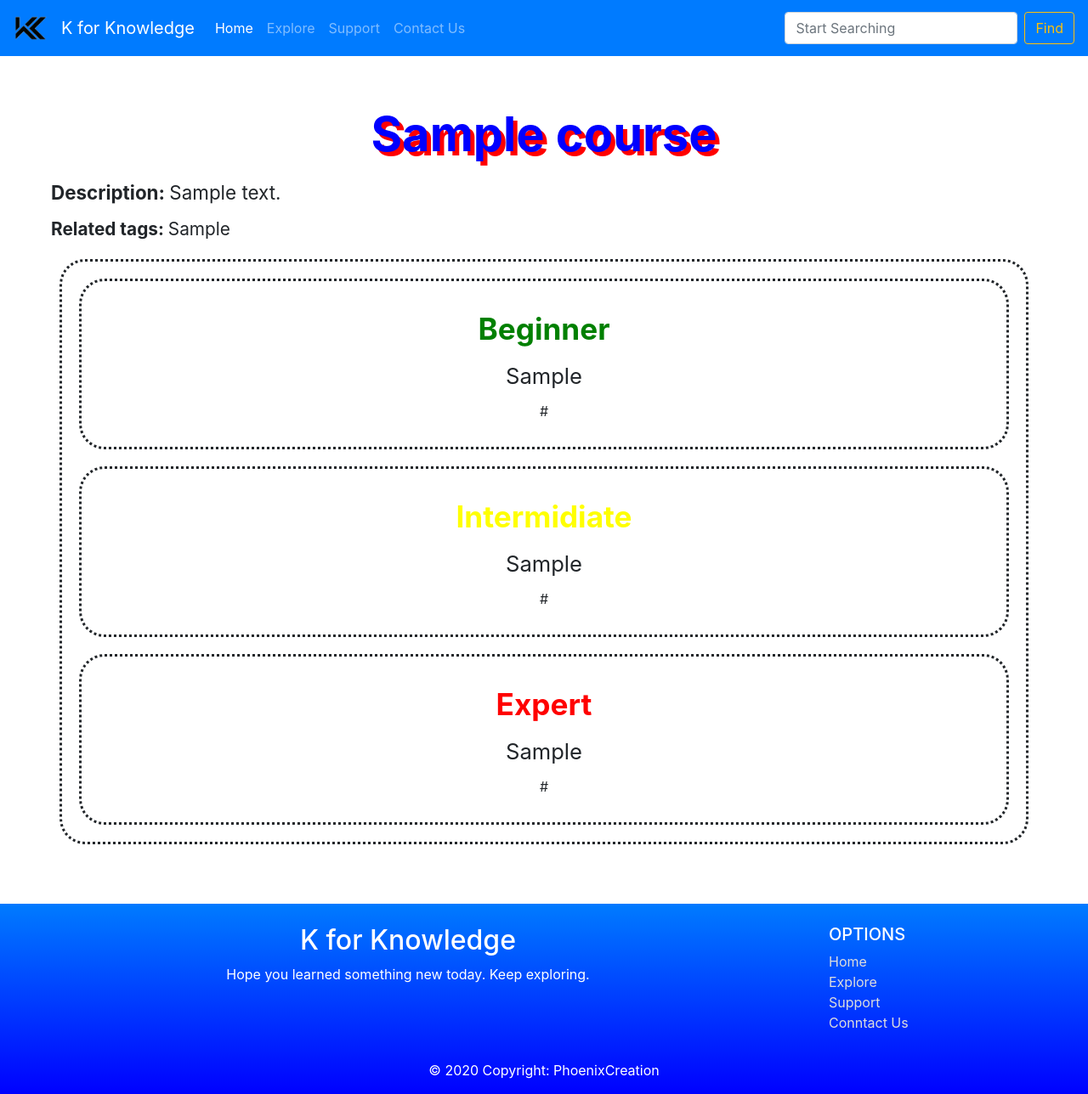
After one commit to PhoenixCreation/kforknowledge, a Django app: page /course/1 in a window 1280 px wide. The commit adds this page. Shown: the whole page at 85% size. Run offline with Django 3.2, Linux system fonts and the light colour scheme; tables that the repository leaves empty hold one stand-in row (values such as "Sample post"); some libraries are stand-ins or nearby versions; some web fonts are replaced.

Commit message:
Added course specific pages

```diff
--- a/gettingstarted/urls.py
+++ b/gettingstarted/urls.py
@@ -9,4 +9,5 @@ urlpatterns = [
     path("admin/", admin.site.urls),
     path("", view.index,name="index"),
     path("explore", view.explore, name="explore"),
+    path("course/<int:id>", view.course, name="course"),
 ]
--- /dev/null
+++ b/knowledgeapp/static/course/css/course.css
@@ -0,0 +1,82 @@
+.course-container{
+  padding: 50px;
+}
+.title{
+  font-size: 3.5rem;
+  text-align: center;
+  font-weight: bold;
+  color: blue;
+  text-shadow: 5px 5px red;
+}
+.description-text{
+  font-weight: bold;
+}
+.description{
+  font-size: 1.4rem;
+  margin: 10px;
+  text-align: justify;
+}
+.tags{
+  font-size: 1.3rem;
+  margin: 10px;
+}
+.levels{
+  border-style: dotted;
+  border-radius: 30px;
+  margin: 20px;
+}
+.level{
+  border-style: dotted;
+  border-radius: 30px;
+  margin: 20px;
+  padding: 30px;
+}
+.level-title{
+  text-align: center;
+  font-size: 2.2rem;
+  font-weight: bold;
+}
+.beginner .level-title{
+  color: green;
+}
+.intermidiate .level-title{
+  color: yellow;
+}
+.expert .level-title{
+  color: red;
+}
+.level-description{
+  font-size: 1.6rem;
+  text-align: center;
+  margin: 10px;
+}
+.level-video{
+  display: grid;
+  align-items: center;
+}
+.video-container{
+  align-self: center;
+  margin-right: auto;
+  margin-left: auto;
+}
+.video-container iframe{
+  max-width: 100%;
+}
+@media screen and (max-width: 600px) {
+  .course-container{
+    padding: 15px;
+  }
+  .levels{
+    padding: 5px;
+    margin: 0px;
+    border-radius: 15px;
+  }
+  .level{
+    border-radius: 10px;
+    margin: 5px;
+    padding: 5px;
+  }
+  .level-description{
+    margin: 0px;
+  }
+}
--- /dev/null
+++ b/knowledgeapp/templates/course.html
@@ -0,0 +1,45 @@
+{% extends 'layout.html'%}
+{% block content %}
+<div class="container-fluid course-container ">
+  <div class="title">
+    {{ infos.title }}
+  </div>
+  <div class="description">
+    <span class="description-text">Description: </span>{{ infos.description }}
+  </div>
+  <div class="tags">
+    <b>Related tags: </b> {{ infos.tags }}
+  </div>
+  <div class="levels">
+    <div class="level beginner">
+      <div class="level-title">Beginner</div>
+      <div class="level-description">
+        {{ infos.b_des }}
+      </div>
+      <div class="level-video">
+        <div class="video-container">{{ infos.b_link | safe}}</div>
+      </div>
+    </div>
+    <div class="level intermidiate">
+      <div class="level-title">Intermidiate</div>
+      <div class="level-description">
+        {{ infos.i_des}}
+      </div>
+      <div class="level-video">
+        <div class="video-container">{{ infos.i_link | safe}}</div>
+      </div>
+    </div>
+    <div class="level expert">
+      <div class="level-title">Expert</div>
+      <div class="level-description">
+        {{ infos.e_des }}
+      </div>
+      <div class="level-video">
+        <div class="video-container">{{ infos.e_link | safe}}</div>
+      </div>
+    </div>
+  </div>
+</div>
+<!-- STylesheet files..... -->
+<link rel="stylesheet" href="../static/course/css/course.css">
+{% endblock %}
--- a/knowledgeapp/templates/explore.html
+++ b/knowledgeapp/templates/explore.html
@@ -20,6 +20,7 @@
 
   <div class="courses">
   {% for info in infos %}
+    <a href="/course/{{ info.id }}">
       <div class="course {{info.title | cut:" "}}">
         <div class="course-title">
           {{ info.title }}
@@ -31,6 +32,7 @@
           <b>Tages:</b> {{ info.tags }}
         </div>
       </div>
+    </a>
   {% endfor %}
   </div>
 
--- a/knowledgeapp/templates/layout.html
+++ b/knowledgeapp/templates/layout.html
@@ -17,7 +17,7 @@
 
       <!-- Logo -->
       <a class="navbar-brand" href="#">
-        <img src="static/Images/logo.png" width="40" height="40" alt="" loading="lazy">
+        <img src="../static/Images/logo.png" width="40" height="40" alt="" loading="lazy">
       </a>
 
       <!-- Main title -->
@@ -58,7 +58,7 @@
   </header>
 
   <!-- Addition stylesheet -->
-  <link rel="stylesheet" href="static/layout/css/layout.css">
+  <link rel="stylesheet" href="../static/layout/css/layout.css">
   <!-- End of header -->
   <div class="navarearemover"></div>
 
--- a/knowledgeapp/views.py
+++ b/knowledgeapp/views.py
@@ -9,3 +9,8 @@ def explore(req):
         "infos": Courses.objects.all()
     }
     return render(req,"explore.html",context = info)
+def course(req,id):
+    info = {
+        "infos": Courses.objects.get(id=id)
+    }
+    return render(req, "course.html", context = info)
```
Also changed, not shown: knowledgeapp/static/explore/css/explore.css (+10 -0 lines). Lines whose indentation alone changed are shown as unchanged.
